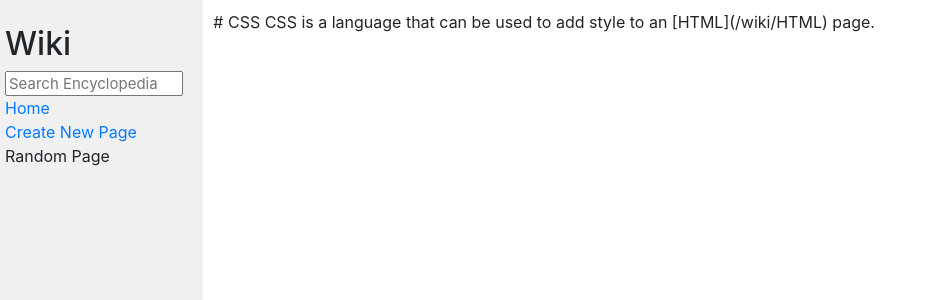
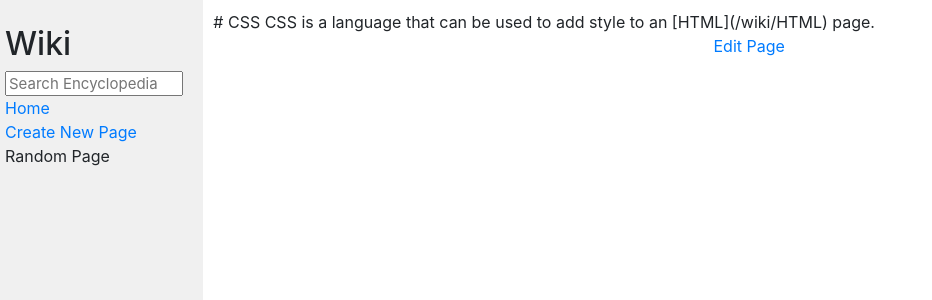
Before and after one commit to Yunazaki/wiki, a Django app: page /CSS in a window 1280 px wide. Shown: the top 300 px of the page, without its empty margins (0-932 px from the left). Run offline with Django 3.2, Linux system fonts and the light colour scheme; some libraries are stand-ins or nearby versions.

Commit message:
Update page.html
Added a Edit Page link that will take the user to a link to edit the page

```diff
--- a/encyclopedia/templates/encyclopedia/page.html
+++ b/encyclopedia/templates/encyclopedia/page.html
@@ -6,4 +6,9 @@
 
 {% block body %}
     {{ entry }}
+    <div class="text-center">
+        <footer>
+            <a href="{% url 'edit' title=title %}">Edit Page</a>
+        </footer>
+    </div>
 {% endblock %}
--- a/encyclopedia/views.py
+++ b/encyclopedia/views.py
@@ -33,7 +33,8 @@ def page(request, title):
         return HttpResponseNotFound()
 
     return render(request, "encyclopedia/page.html", {
-        "entry": util.get_entry(title)
+        "entry": util.get_entry(title),
+        "title": title
     })
 
 def newpage(request):
@@ -59,5 +60,7 @@ def newpage(request):
         "form": NewPageForm()
     })
 
-def edit(request):
-    return render(request, "encyclopedia/edit.html")
+def edit(request, title):
+    return render(request, "encyclopedia/edit.html", {
+        "title": title
+    })
```
